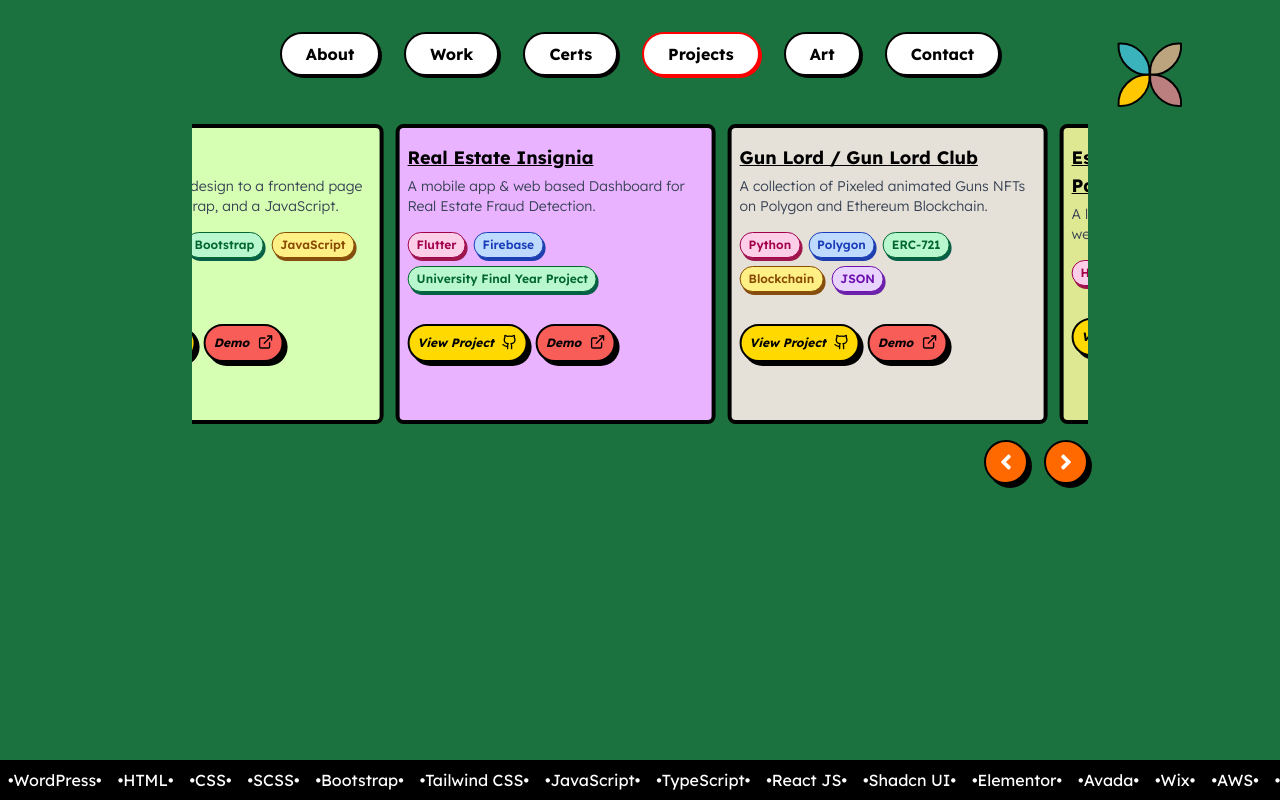
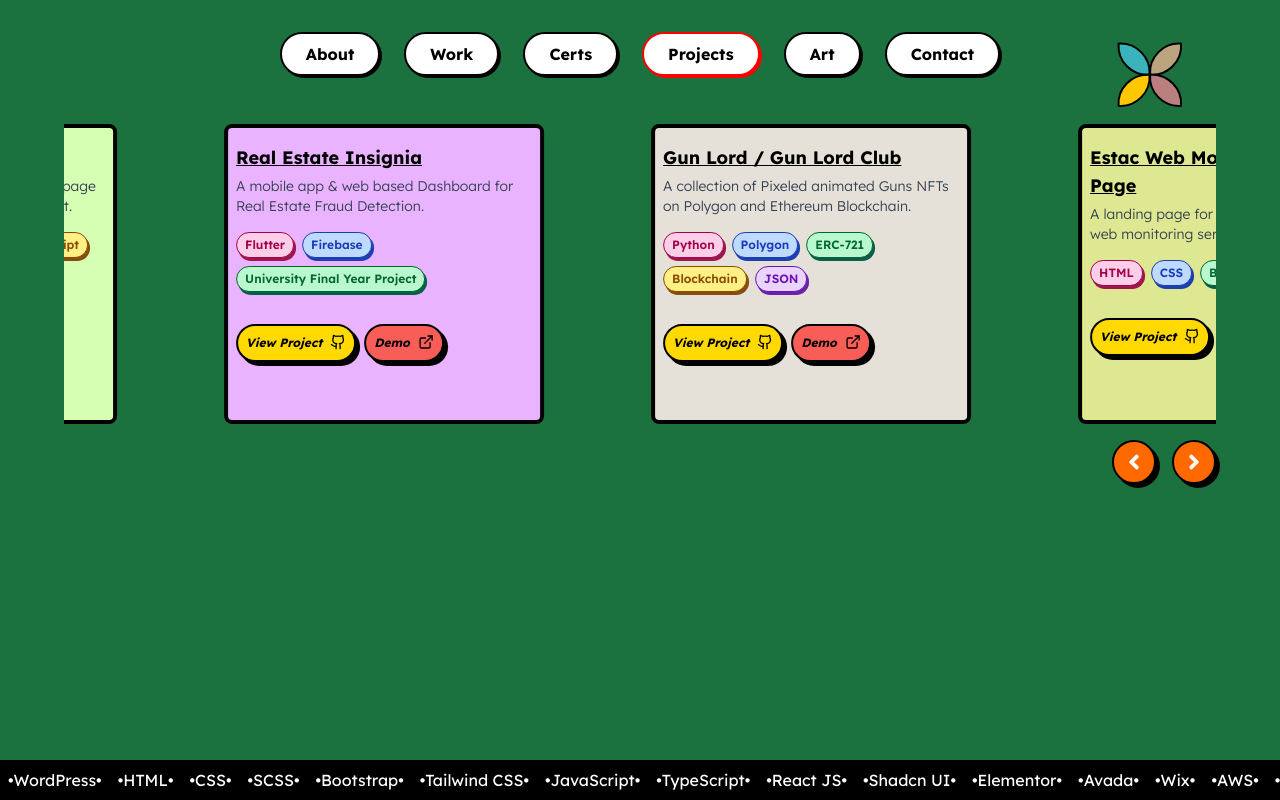
Before and after one commit to HamzaMomin/Portfolio, a React (Vite) app: page /Projects in a window 1280 px wide. Built offline with nearby package versions, Linux system fonts and the light colour scheme.

Commit message:
New changes

```diff
--- a/src/App.tsx
+++ b/src/App.tsx
@@ -24,8 +24,8 @@ export default function App() {
           property="og:description"
           content="Explore the portfolio of Hamza Momin – a frontend developer passionate about building clean, responsive, and modern web interfaces."
         />
-        <meta property="og:image" content="https://yourdomain.com/og-default.png" />
-        <meta property="og:url" content="https://yourdomain.com" />
+        <meta property="og:image" content="https://hamzamomin.com/Me.png" />
+        <meta property="og:url" content="https://hamzamomin.com"/>
         <meta property="og:type" content="website" />
 
         {/* Twitter Card */}
@@ -35,7 +35,7 @@ export default function App() {
           name="twitter:description"
           content="Explore the portfolio of Hamza Momin – a frontend developer passionate about building clean, responsive, and modern web interfaces."
         />
-        <meta name="twitter:image" content="https://yourdomain.com/og-default.png" />
+        <meta name="twitter:image" content="https://hamzamomin.com/Me.png" />
       </Helmet>
 
       {/*  Navbar */}
--- a/src/components/projects.tsx
+++ b/src/components/projects.tsx
@@ -137,7 +137,7 @@ const Projects = () => {
       </div>
 
 
-      <div className="w-full md:w-[90vw] lg:w-[80vw] xl:w-[70vw] mx-auto">
+      <div className="max-w-6xl mx-auto">
         {/* Mobile-only heading */}
 
         <span className="block  md:hidden !text-[40px] font-bold mb-2 text-start mt-8">Projects</span>
@@ -145,7 +145,7 @@ const Projects = () => {
           <Slider ref={sliderRef} {...settings}>
             {project.map((exp, index) => (
               <div key={index} className="px-2 !md:px-0">
-                <div className={`rounded-lg w-[320px] h-[300px] flex flex-col  p-2 border-4 border-black md:mx-24 lg:mx-24 sm:mx-auto  ${exp.color}`}
+                <div className={`rounded-lg w-[320px] h-[300px] flex flex-col  p-2 border-4 border-black md:mx-6 lg:mx-6 sm:mx-auto  ${exp.color}`}
                 >
                   {/* Project Image */}
                   {/* <img src={exp.image} alt={exp.ProjectName} className="w-full h-20 object-cover rounded-t-lg mb-2 border-b-2 border-black" /> */}
```
